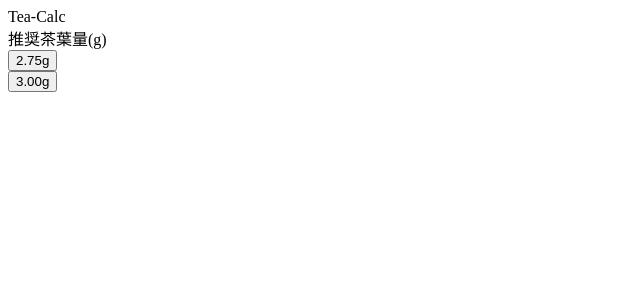
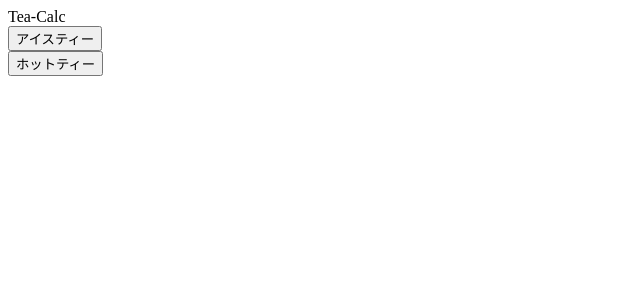
Before and after one commit to naoto-kamba/tea, a Next.js app: page / in a window 1280 px wide. Shown: the top 300 px of the page, without its empty margins (0-640 px from the left). Built offline with nearby package versions, Linux system fonts and the light colour scheme.

Commit message:
アイスティーに対応

```diff
--- a/components/InputAmounts.tsx
+++ b/components/InputAmounts.tsx
@@ -3,11 +3,28 @@ import React from 'react'
 import { HotWaterPicker } from './HotWaterPicker'
 import { LeafPicker } from './LeafPicker'
 import { TeaAmountPicker } from './TeaAmountPicker'
+import { TempKind, TempKindPicker } from './TempKindPicker'
 import { useInputAmountsReducer } from './useInputAmountsReducer'
 
 export const InputAmounts = () => {
   const router = useRouter()
   const [state, dispatch] = useInputAmountsReducer()
+  const onChangeTempKind = (value: TempKind) => {
+    dispatch({
+      type: 'change',
+      payload: {
+        name: 'tempKind',
+        value: value,
+      },
+    })
+    dispatch({
+      type: 'change',
+      payload: {
+        name: 'current',
+        value: 'leaf',
+      },
+    })
+  }
   const onChangeLeaf = (value: number) => {
     dispatch({
       type: 'change',
@@ -49,12 +66,15 @@ export const InputAmounts = () => {
       },
     })
     router.push(
-      `/calc-result?leaf=${state.leaf}&hotWater=${state.hotWater}&tea=${state.tea}`
+      `/calc-result?tempKind=${state.tempKind}&leaf=${state.leaf}&hotWater=${state.hotWater}&tea=${value}`
     )
   }
 
   return (
     <div>
+      {state.current === 'tempKind' && (
+        <TempKindPicker onClick={onChangeTempKind} />
+      )}
       {state.current === 'leaf' && <LeafPicker onClick={onChangeLeaf} />}
       {state.current === 'hotWater' && (
         <HotWaterPicker onClick={onChangeHotWater} />
--- /dev/null
+++ b/components/TempKindPicker.tsx
@@ -0,0 +1,33 @@
+export type TempKind = 'ice' | 'hot'
+
+const options: { name: string; value: TempKind }[] = [
+  {
+    name: 'アイスティー',
+    value: 'ice',
+  },
+  {
+    name: 'ホットティー',
+    value: 'hot',
+  },
+]
+
+type TempKindPickerProps = {
+  onClick: (value: TempKind) => void
+}
+
+export const TempKindPicker = ({ onClick }: TempKindPickerProps) => {
+  return (
+    <div>
+      {options.map((o) => {
+        const onClickL = () => {
+          onClick(o.value)
+        }
+        return (
+          <div>
+            <button onClick={onClickL}>{o.name}</button>
+          </div>
+        )
+      })}
+    </div>
+  )
+}
--- a/components/useInputAmountsReducer.ts
+++ b/components/useInputAmountsReducer.ts
@@ -4,14 +4,16 @@ type InputAmountsState = {
   leaf: number
   hotWater: number
   tea: number
-  current: 'leaf' | 'hotWater' | 'tea'
+  current: 'tempKind' | 'leaf' | 'hotWater' | 'tea'
+  tempKind: 'ice' | 'hot'
 }
 
 const initialInputAmountsState: InputAmountsState = {
   leaf: 2.75,
   hotWater: 150,
   tea: 300,
-  current: 'leaf',
+  current: 'tempKind',
+  tempKind: 'hot',
 }
 type ChangePayloadValiation = {
   [K in keyof InputAmountsState]: { name: K; value: InputAmountsState[K] }
```
Also changed, not shown: pages/calc-result.tsx (+63 -8 lines).
